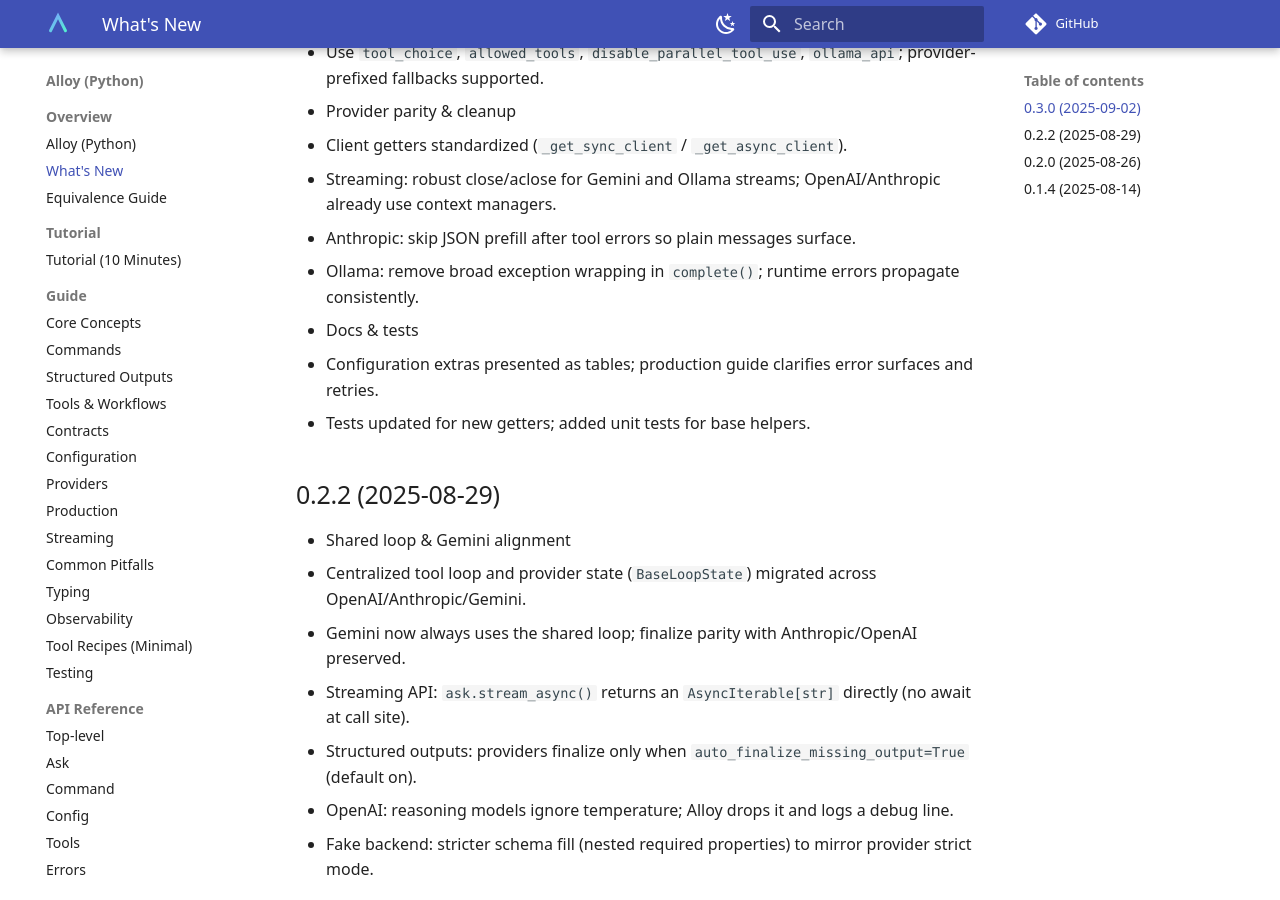
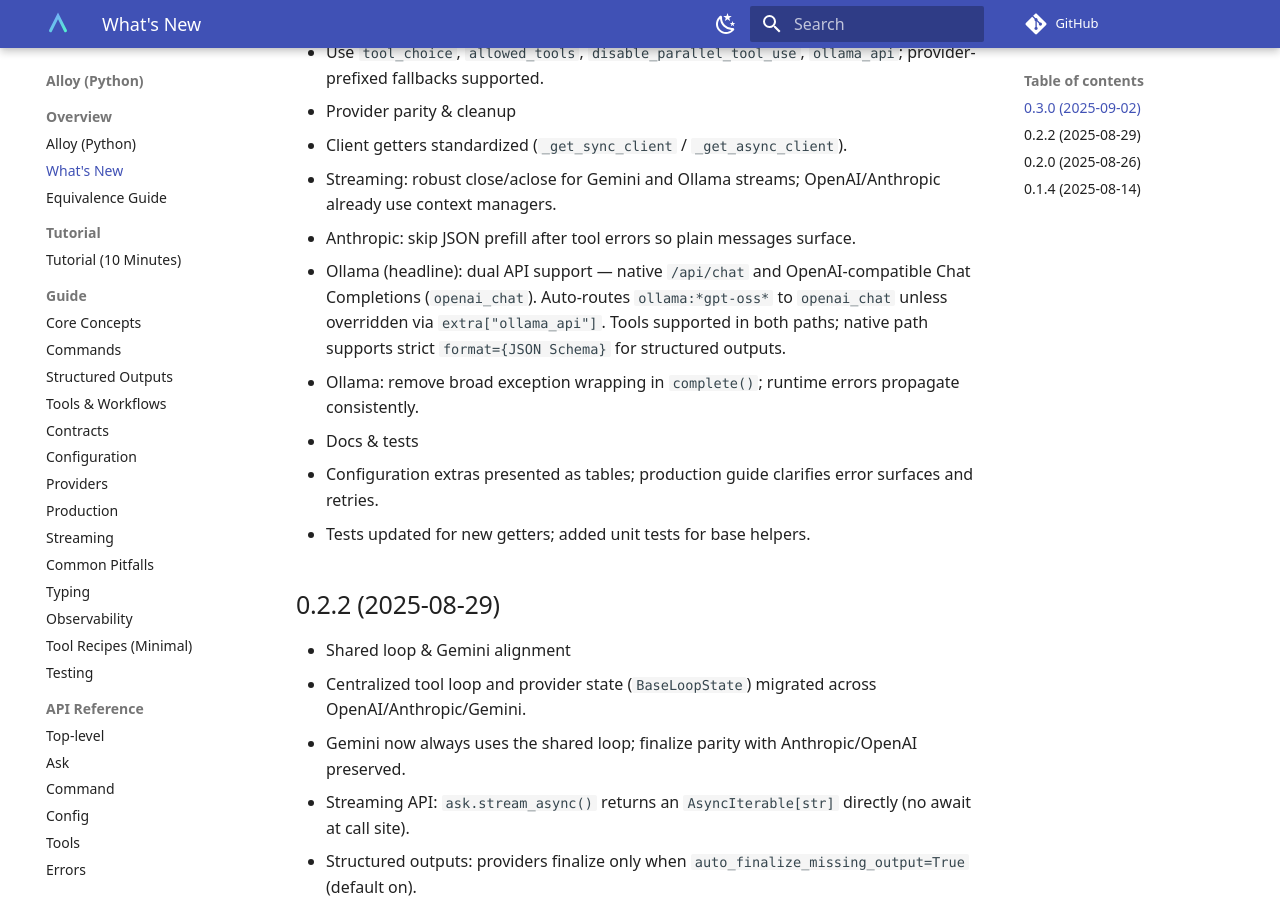
Before and after one commit to lydakis/alloy, an MkDocs documentation site: the page built from docs/whats-new.md, in a window 1280 px wide and 900 px high, scrolled down 592 px. Built offline with MkDocs 1.6.1 and Material for MkDocs 9.7.7, drawn with Linux system fonts in a browser that asks for light colours; comment, search, counter and statistics services are not loaded.

Commit message:
docs(whats-new,release): highlight Ollama dual-API support for 0.3.0; fix release notes content

```diff
--- a/docs/whats-new.md
+++ b/docs/whats-new.md
@@ -22,6 +22,7 @@ Release notes and highlights. See full changelog for details.
   - Client getters standardized (`_get_sync_client` / `_get_async_client`).
   - Streaming: robust close/aclose for Gemini and Ollama streams; OpenAI/Anthropic already use context managers.
   - Anthropic: skip JSON prefill after tool errors so plain messages surface.
+  - Ollama (headline): dual API support — native `/api/chat` and OpenAI‑compatible Chat Completions (`openai_chat`). Auto‑routes `ollama:*gpt-oss*` to `openai_chat` unless overridden via `extra["ollama_api"]`. Tools supported in both paths; native path supports strict `format={JSON Schema}` for structured outputs.
   - Ollama: remove broad exception wrapping in `complete()`; runtime errors propagate consistently.
 
 - Docs & tests
```
Also changed, not shown: .github/v0.3.0.md.
